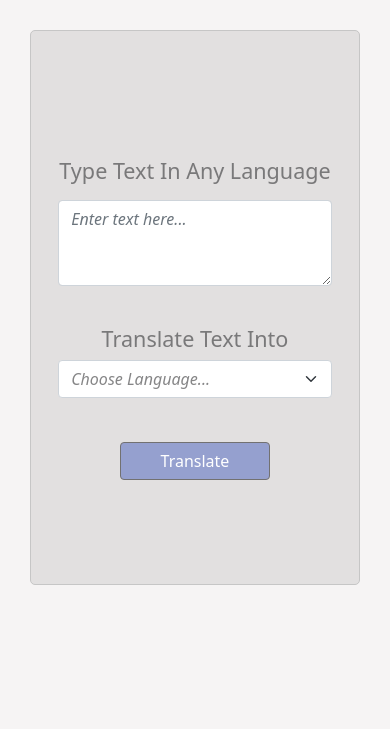
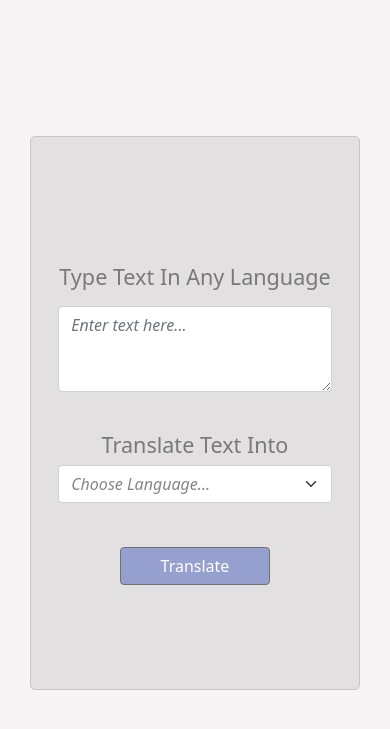
Before and after one commit to byron42/django-translator, a Django app: page / in a window 390 px wide. Shown: the part 73-802 px from the top of the page. Run offline with Django 4.2, Linux system fonts and the light colour scheme.

Commit message:
changing .body position to absolute for mobile

```diff
--- a/translator_app/static/Translator/site.css
+++ b/translator_app/static/Translator/site.css
@@ -96,9 +96,15 @@ body{
 
 @media only screen and (max-width: 400px) {
     .content-height {
+
+        position: absolute;
+        top: 35px;
+
+
+
         min-height: 65.7vh !important;
         /* max-height: 50vh !important; */
-        margin-bottom: 35vh !important;
+        /* margin-bottom: 35vh !important; */
         padding-top: 35px;
         padding-bottom: 30px;
         overflow: auto;
```
